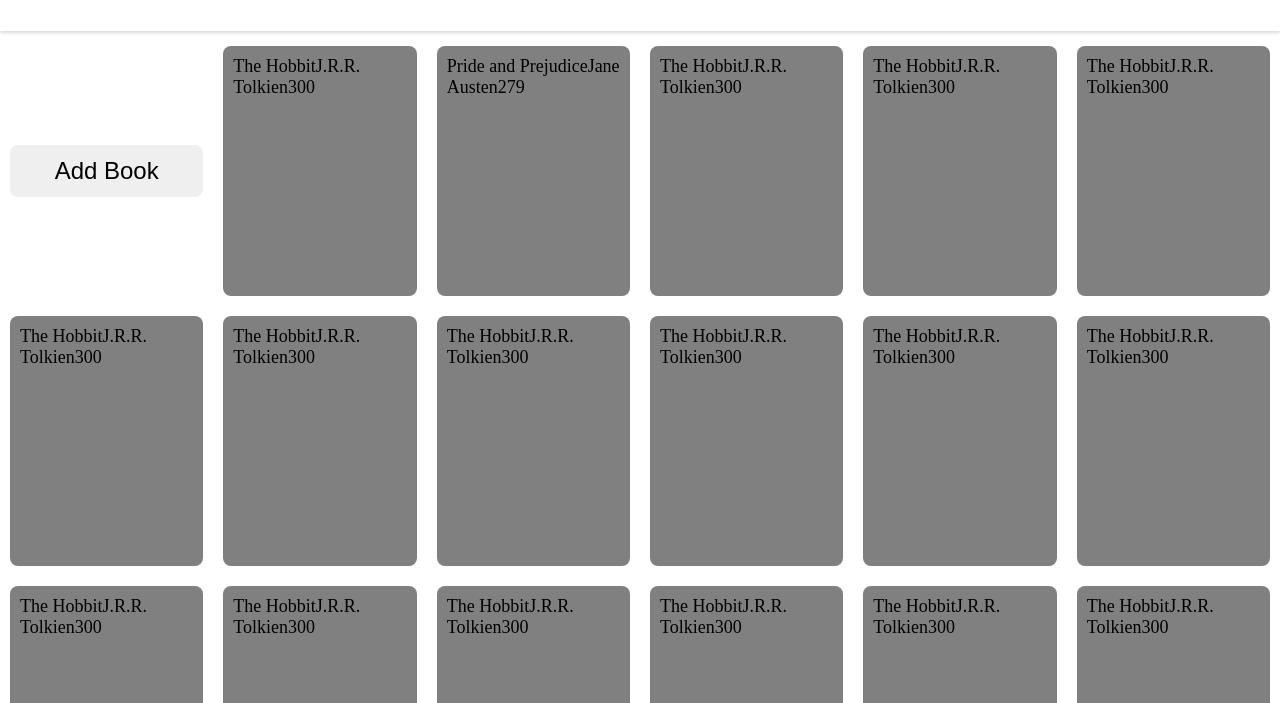
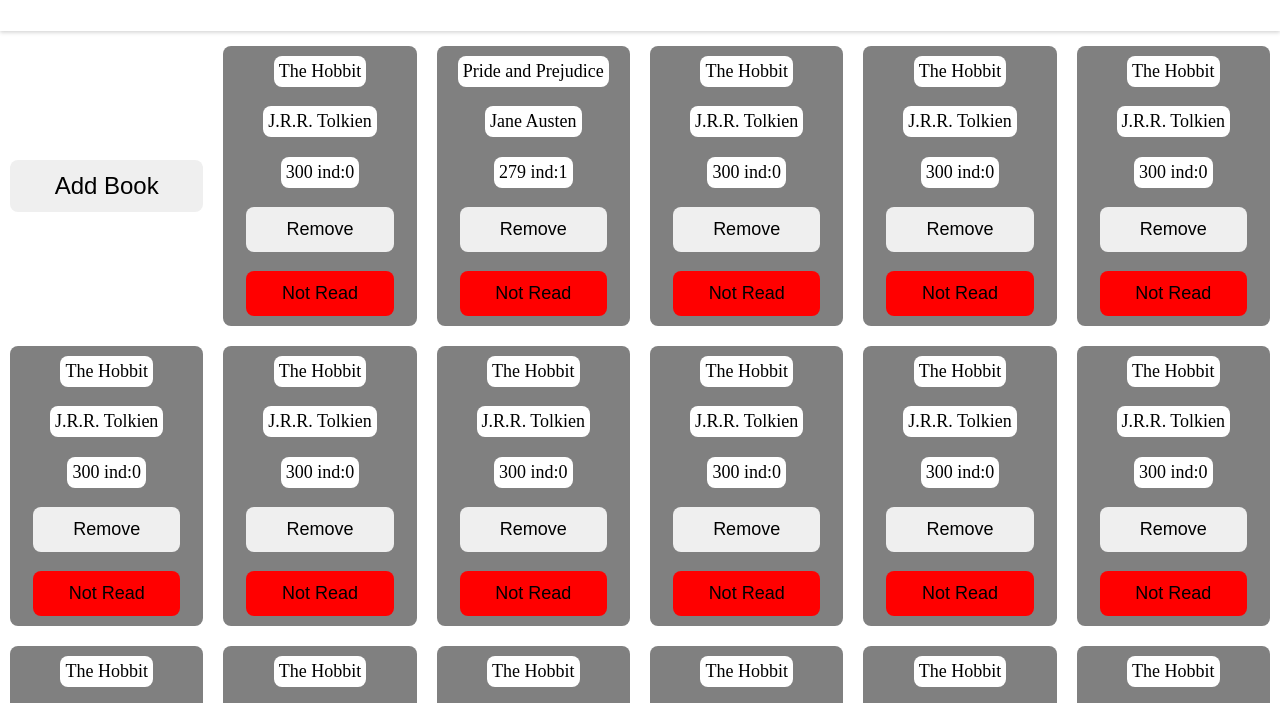
Before and after one commit to KristijanTuric/odin-library, a plain HTML site: page index.html in a window 1280 px wide. Shown: the part 89-792 px from the top of the page. Drawn offline with Linux system fonts and the light colour scheme.

Commit message:
Modified display, added isRead button, working on the remove button

```diff
--- a/index.html
+++ b/index.html
@@ -1,6 +1,7 @@
 <!DOCTYPE html>
 <html lang="en">
 <head>
+    <link rel="shortcut icon" type="image/x-icon" href="favicon.ico" />
     <meta charset="UTF-8">
     <meta name="viewport" content="width=device-width, initial-scale=1.0">
     <link rel="stylesheet" href="style.css">
--- a/script.js
+++ b/script.js
@@ -2,13 +2,18 @@
 
 const myLibrary = [];
 
+var gIndex = 0;
+
 // The Book Object Constructor
-function Book(title, author, pages, isRead)
+function Book(title, author, pages, isRead, index)
 {
     this.title = title;
     this.author = author;
     this.pages = pages;
     this.isRead = isRead;
+    this.index = gIndex;
+    gIndex += 1;
+
     this.readToString = function()
     {
         if(isRead) return "read"
@@ -23,7 +28,85 @@
 //#region Book Display
 var test = document.getElementById("content");
 
+function bookToDisplay(book)
+{
+    const newDiv = document.createElement("div");
+    newDiv.style.background = "gray";
+    newDiv.style.borderRadius = "8px";
+    newDiv.style.height = "280px";
+    newDiv.style.padding = "10px";
+    newDiv.style.display = "flex";
+    newDiv.style.flexDirection = "column";
+    newDiv.style.alignItems = "center";
+    newDiv.style.justifyContent = "space-between";
 
+    const titleDiv = document.createElement("div");
+    titleDiv.textContent = book.title;
+    titleDiv.style.backgroundColor = "white";
+    titleDiv.style.padding = "5px";
+    titleDiv.style.borderRadius = "8px";
+
+    const authorDiv = document.createElement("div");
+    authorDiv.textContent = book.author;
+    authorDiv.style.backgroundColor = "white";
+    authorDiv.style.padding = "5px";
+    authorDiv.style.borderRadius = "8px";
+
+    const pagesDiv = document.createElement("div");
+    pagesDiv.textContent = book.pages + " ind:" + book.index;
+    pagesDiv.style.backgroundColor = "white";
+    pagesDiv.style.padding = "5px";
+    pagesDiv.style.borderRadius = "8px";
+
+    const removeButton = document.createElement("button");
+    removeButton.style.outline = "none";
+    removeButton.style.border = "none";
+    removeButton.style.fontSize = "large";
+    removeButton.style.padding = "12px";
+    removeButton.style.borderRadius = "8px";
+    removeButton.style.width = "85%";
+    removeButton.textContent = "Remove";
+
+    removeButton.addEventListener('click', ()=> {
+
+
+
+    });
+
+    const readButton = document.createElement("button");
+    readButton.textContent = "Not Read";
+    readButton.style.outline = "none";
+    readButton.style.border = "none";
+    readButton.style.fontSize = "large";
+    readButton.style.padding = "12px";
+    readButton.style.borderRadius = "8px";
+    readButton.style.width = "85%";
+    readButton.style.backgroundColor = "red";
+
+    readButton.addEventListener('click', () => {
+
+        if(readButton.style.backgroundColor == "red")
+        {
+            readButton.style.backgroundColor = "lightgreen";
+            readButton.textContent = "Read";
+        }
+        else
+        {
+            readButton.style.backgroundColor = "red";
+            readButton.textContent = "Not Read";
+        }
+
+
+    });
+
+    newDiv.appendChild(titleDiv);
+    newDiv.appendChild(authorDiv);
+    newDiv.appendChild(pagesDiv);
+    newDiv.appendChild(removeButton);
+    newDiv.appendChild(readButton);
+
+    test.appendChild(newDiv);
+}
 
 
 //#endregion Book Display
@@ -33,10 +116,12 @@
 const theHobbit = new Book("The Hobbit", "J.R.R. Tolkien", 300, false);
 addBookToLibrary(theHobbit);
 addBookToLibrary(new Book("Pride and Prejudice", "Jane Austen", 279, false));
+
 for(let i = 0; i < 20; i++)
 {
     addBookToLibrary(theHobbit);
 }
+
 getLibrary();
 
 //#endregion
@@ -54,22 +139,7 @@
 {
     for(let j = 0; j < myLibrary.length; j++)
     {
-        console.log(myLibrary[j].info());
-
-        // Implicit making of book displays
-        // TODO: Change later
-        const newDiv = document.createElement("div");
-        newDiv.style.background = "gray";
-        newDiv.style.borderRadius = "8px";
-        newDiv.style.height = "250px";
-        newDiv.style.padding = "10px";
-        newDiv.style.display = "flex";
-        newDiv.style.flexDirection = "column";
-
-        newDiv.appendChild(document.createTextNode(myLibrary[j].title));
-        newDiv.appendChild(document.createTextNode(myLibrary[j].author));
-        newDiv.appendChild(document.createTextNode(myLibrary[j].pages));
-        test.appendChild(newDiv);
+        bookToDisplay(myLibrary[j]);
     }
 
 
```
Also changed, not shown: favicon.ico (added).
